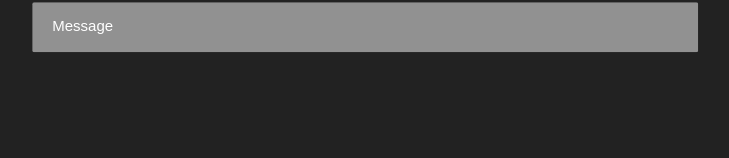
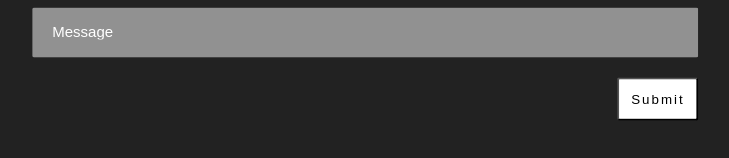
Before and after one commit to hasanainm/my-react-portfolio, a React (Create React App) app: page / in a window 1280 px wide. Both pictures are taken after a click on the button "Send a Message". Shown: the part 536-694 px from the top of the page, without its empty margins (301-1030 px from the left). Built offline with nearby package versions, Linux system fonts and the light colour scheme.

Commit message:
added send email button

```diff
--- a/src/components/Modal.js
+++ b/src/components/Modal.js
@@ -42,6 +42,9 @@ const Modal = () => {
                 <input type="textarea" className="form__input" placeholder="Message" required />
                 <label htmlFor="message" className="form__label">Message</label>
               </div>
+
+
+              <button className="submit-email">Submit</button>
             </form>
 
           </div>
--- a/src/css/style.css
+++ b/src/css/style.css
@@ -556,6 +556,14 @@ figure.effect-julia:hover p {
   visibility: hidden;
   transform: translateY(-4rem); }
 
+.submit-email {
+  background-color: white;
+  color: black;
+  padding: 1.2rem;
+  letter-spacing: .2rem;
+  float: right;
+  border-radius: .2rem; }
+
 .footer {
   color: white;
   letter-spacing: .3rem;
--- a/src/sass/components/_contact.scss
+++ b/src/sass/components/_contact.scss
@@ -60,4 +60,14 @@
       visibility: hidden;
       transform: translateY(-4rem);
   }
+
 }
+
+.submit-email {
+    background-color: white;
+    color: black;
+    padding: 1.2rem;
+    letter-spacing: .2rem;
+    float: right;
+    border-radius: .2rem;
+}
```
Also changed, not shown: src/sass/components/_button.scss (line endings or trailing spaces).
